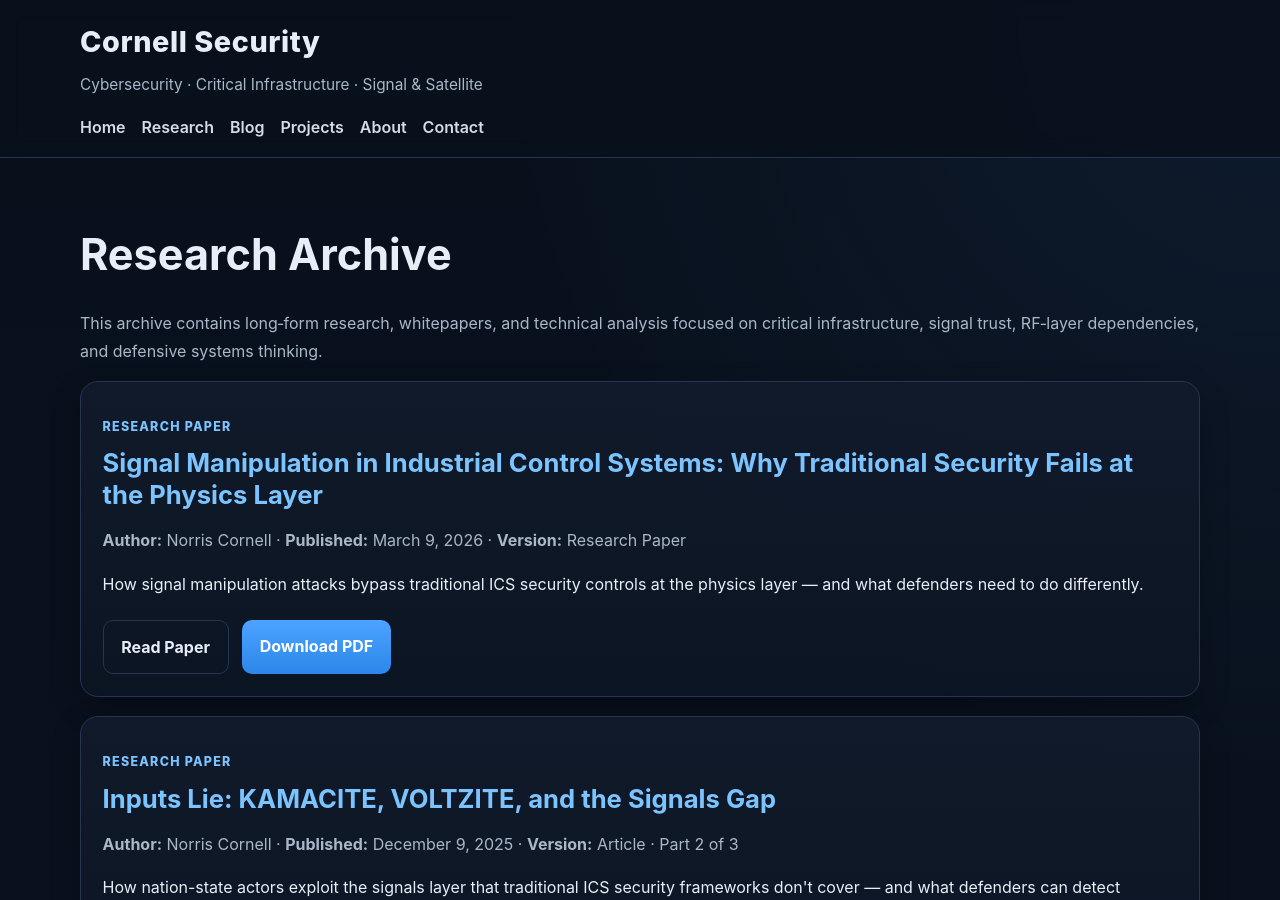
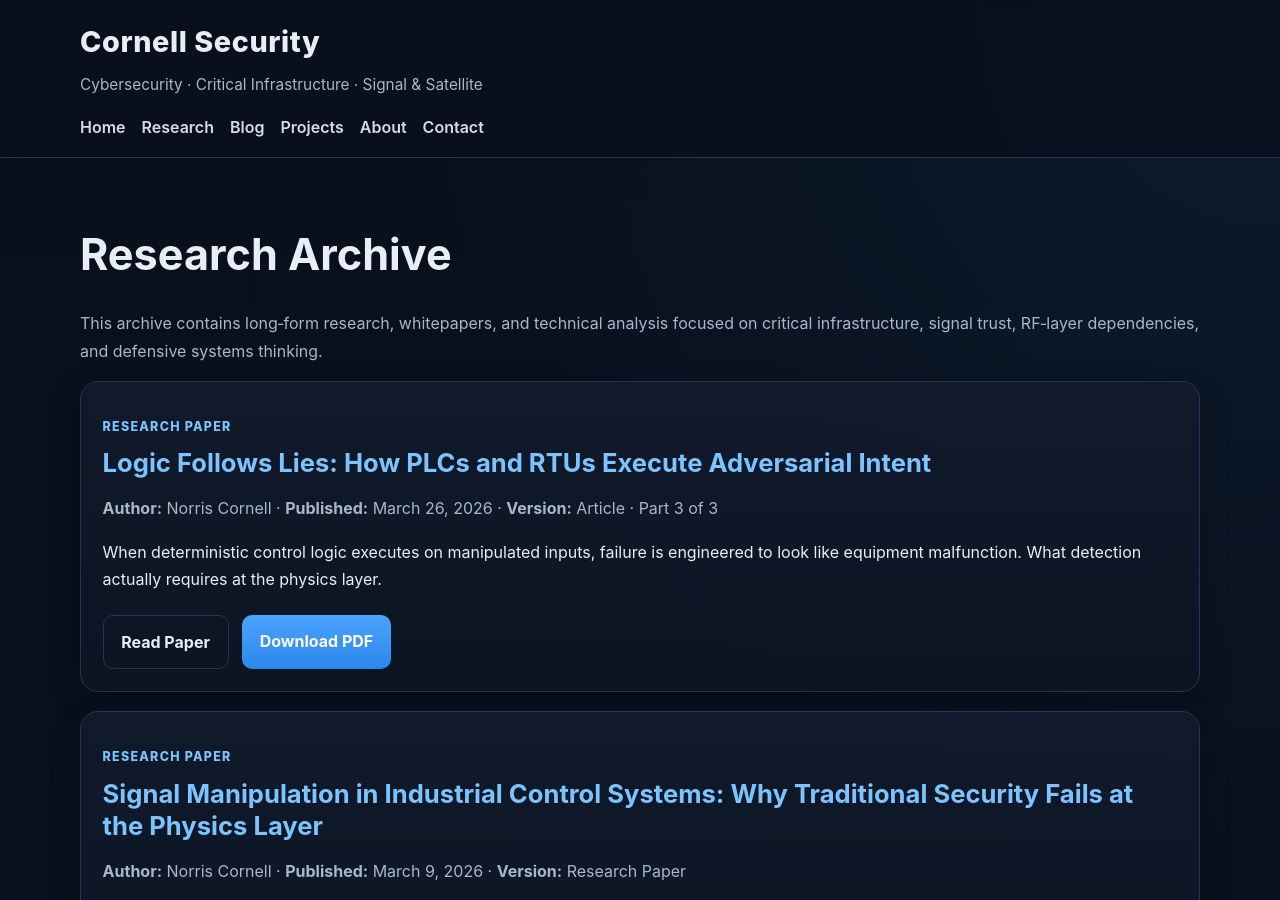
Before and after one commit to samson-2369/samson-2369.github.io, a Jekyll site: the page built from research.md, in a window 1280 px wide and 900 px high. Built offline with Jekyll 4.4.1, drawn with Linux system fonts in a browser that asks for light colours.

Commit message:
Add front matter to Inputs Lie Part 3
Added metadata for the paper on adversarial intent in PLCs and RTUs.

```diff
--- a/_research/inputs-lie-part-3-logic-follows-lies.md
+++ b/_research/inputs-lie-part-3-logic-follows-lies.md
@@ -1,3 +1,12 @@
+---
+layout: paper
+title: "Logic Follows Lies: How PLCs and RTUs Execute Adversarial Intent"
+date: 2026-03-26
+version: "Article · Part 3 of 3"
+description: "When deterministic control logic executes on manipulated inputs, failure is engineered to look like equipment malfunction. What detection actually requires at the physics layer."
+pdf: /assets/papers/logic-follows-lies-part-3.pdf
+---
+
 # Logic Follows Lies: How PLCs and RTUs Execute Adversarial Intent
 
 *Parts 1 and 2 established why systems trust inputs they shouldn't, and who is exploiting that gap at scale. Part 3 closes the loop: what does failure actually look like when deterministic logic executes on manipulated inputs — and what does detection require at this layer?*
```
